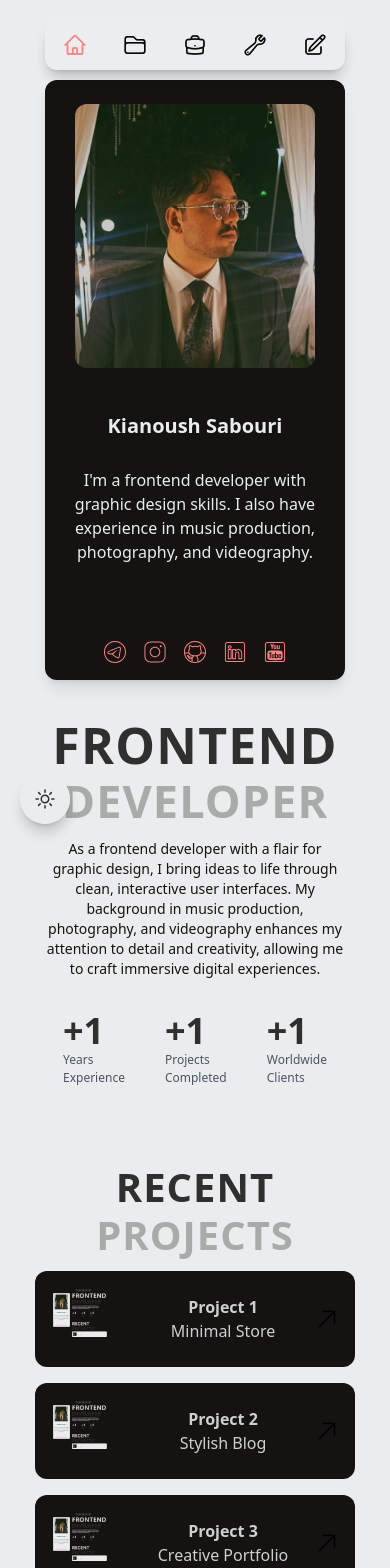
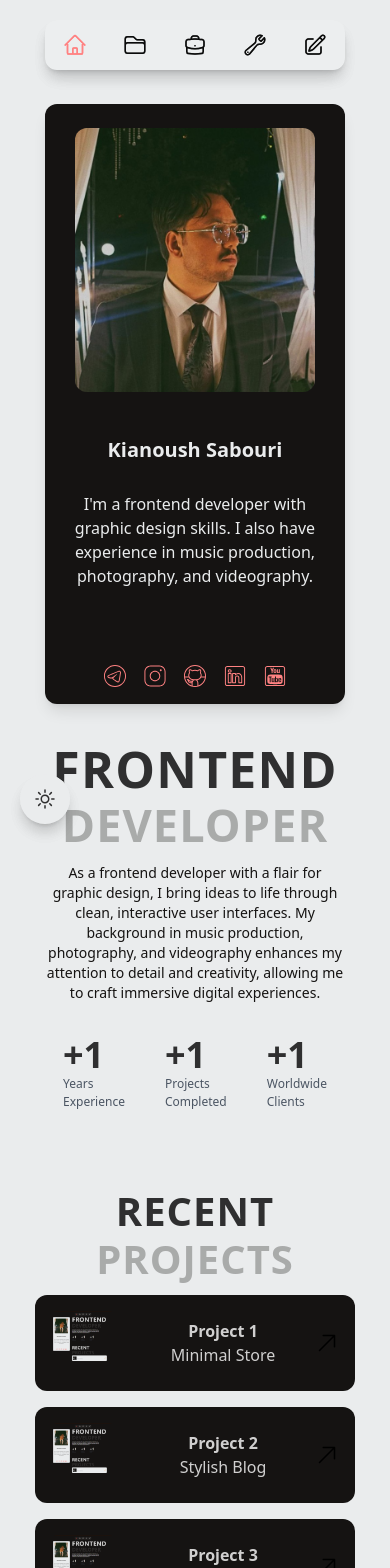
Before and after one commit to kay-sb/Portfolio, a React (Vite) app: page / in a window 390 px wide. Shown: the top 1568 px of the page. Built offline with nearby package versions, Linux system fonts and the light colour scheme.

Commit message:
Fix Profile component layout and visibility for different screen sizes - Adjusted the margin-top for better spacing. - Updated visibility classes for the ProfileCard component for responsive design. - Ensured the ProfileCard is displayed correctly on medium and larger screens.

```diff
--- a/src/components/ProfileCart.tsx
+++ b/src/components/ProfileCart.tsx
@@ -5,7 +5,7 @@ import { useTheme } from "./ThemeContext"; // Import the useTheme hook
 const Profile: React.FC = () =>{
 
   return (
-    <div className="flex flex-col items-center dark:bg-gray-800 rounded-lg max-w-sm mx-10">
+    <div className="flex flex-col items-center dark:bg-gray-800 rounded-lg max-w-sm mx-10 mt-6">
           <div className="md:invisible">
             <ProfileCard
               name="Kianoush Sabouri"
@@ -14,7 +14,7 @@ const Profile: React.FC = () =>{
             />
           </div>
           <div className="flex flex-col items-center dark:bg-gray-800 rounded-lg max-w-sm fixed top-24 ">
-            <div className="invisible md:visible">
+            <div className="invisible md:visible hidden md:flex">
               <ProfileCard
                 name="Kianoush Sabouri"
                 description="I'm a frontend developer with graphic design skills. I also have experience in music production, photography, and videography."
@@ -73,7 +73,7 @@ const ProfileCard: React.FC<ProfileCardProps> = ({
         backgroundColor: currentColors.cartBgColor,
       }}
     >
-      <div className="w-60 h-72 pb-4 overflow-hidden py-2">
+      <div className="w-60 h-72 pb-4 py-2">
         <img
           src={profileImage}
           alt="Profile"
--- a/src/components/ProjectList.tsx
+++ b/src/components/ProjectList.tsx
@@ -29,19 +29,19 @@ const ProjectList: React.FC = () => {
       image: "Project1-th.png",
       title: "Project 1",
       description: "Minimal Store",
-      link: "#",
+      link: "https://kianoush-sb.vercel.app",
     },
     {
       image: "Project1-th.png",
       title: "Project 2",
       description: "Stylish Blog",
-      link: "#",
+      link: "https://kianoush-sb.vercel.app",
     },
     {
       image: "Project1-th.png",
       title: "Project 3",
       description: "Creative Portfolio",
-      link: "#",
+      link: "https://kianoush-sb.vercel.app",
     },
     // Add more projects as needed
   ];
@@ -69,7 +69,7 @@ const ProjectList: React.FC = () => {
           {projects.map((project, index) => (
             <li
               key={index}
-              className="flex items-center rounded-xl lg:w-[80%] w-80 h-24 my-4 p-4 transition duration-300 ease-in-out"
+              className="flex items-center rounded-xl lg:w-[80%] w-80 h-24 my-4 p-4 transition duration-300 ease-in-out cursor-pointer" // Added cursor-pointer class for visual feedback
               style={{
                 backgroundColor: darkMode ? colors.bgLight : colors.bgDark, // Background color based on mode
               }}
@@ -85,6 +85,7 @@ const ProjectList: React.FC = () => {
                     ? colors.bgLight
                     : colors.bgDark) // Reset background color on mouse leave
               }
+              onClick={() => window.open(project.link, "_blank")} // Open link in a new tab
             >
               <img
                 src={project.image} // Image for the project
@@ -93,7 +94,7 @@ const ProjectList: React.FC = () => {
               />
               <div className="flex-1">
                 <h3
-                  className=" font-semibold"
+                  className="font-semibold"
                   style={{
                     color: darkMode
                       ? colors.textTitleDark
@@ -113,11 +114,6 @@ const ProjectList: React.FC = () => {
                 </p>
               </div>
               <div>
-                <a
-                  href={project.link}
-                  target="_blank"
-                  rel="noopener noreferrer"
-                >
                 <svg
                   fill={colors.Arrow} // Arrow color
                   viewBox="0 0 24 24"
@@ -131,7 +127,6 @@ const ProjectList: React.FC = () => {
                     d="m4.5 19.5 15-15m0 0H8.25m11.25 0v11.25" // Arrow path
                   />
                 </svg>
-                </a>
               </div>
             </li>
           ))}
```
Lines whose indentation alone changed are shown as unchanged.
